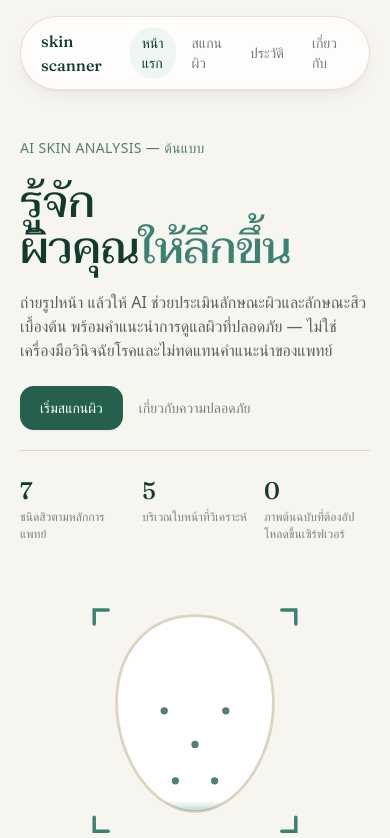
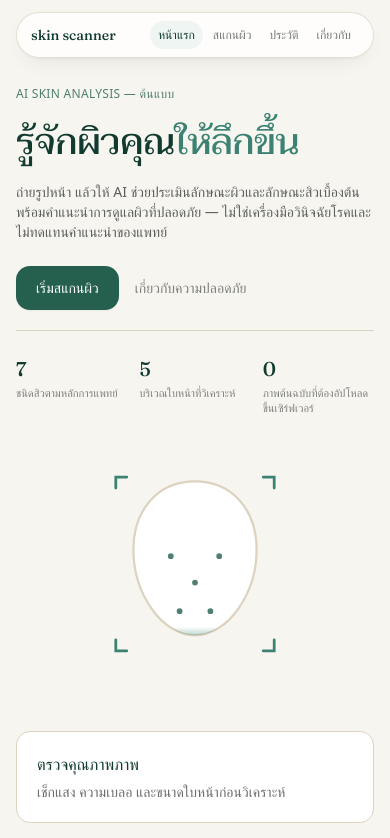
Before and after one commit to 77Henvi/AcneCare, a Next.js app: page / in a window 390 px wide. Shown: the top 838 px of the page. Built offline with nearby package versions, Linux system fonts and the light colour scheme; a web font is replaced by a local one.

Commit message:
portion update [F1lthy]
-- johndoe with the push

```diff
--- a/app/about/page.tsx
+++ b/app/about/page.tsx
@@ -1,6 +1,6 @@
 export default function AboutPage() {
   return (
-    <div className="prose-sm max-w-none space-y-5">
+    <div className="prose-sm mx-auto max-w-2xl space-y-5">
       <h1 className="font-display text-2xl text-teal-900">เกี่ยวกับระบบนี้</h1>
 
       <p className="text-sm text-ink/75">
--- a/app/history/page.tsx
+++ b/app/history/page.tsx
@@ -13,7 +13,7 @@ export default function HistoryPage() {
   }, []);
 
   return (
-    <div className="space-y-6">
+    <div className="mx-auto max-w-2xl space-y-6">
       <h1 className="font-display text-2xl text-teal-900">ประวัติการสแกน</h1>
 
       {scans.length === 0 ? (
@@ -21,15 +21,15 @@ export default function HistoryPage() {
           ยังไม่มีประวัติการสแกน — <Link href="/scan" className="text-teal-600 underline">เริ่มสแกนครั้งแรก</Link>
         </div>
       ) : (
-        <ul className="space-y-3">
+        <ul className="grid gap-3 sm:grid-cols-2">
           {scans.map((s) => {
             const findingLabel =
               s.result.acne.length === 0 ? "ไม่พบลักษณะสิว" : `พบ ${s.result.acne.length} ตำแหน่ง`;
             return (
-              <li key={s.id}>
+              <li key={s.id} className="h-full">
                 <Link
                   href={`/result/${s.id}`}
-                  className="flex items-center justify-between rounded-card border border-sand-300 bg-surface p-4 hover:border-teal-400 transition-colors"
+                  className="flex h-full items-center justify-between rounded-card border border-sand-300 bg-surface p-4 hover:border-teal-400 transition-colors"
                 >
                   <div>
                     <p className="text-sm font-medium text-ink">{SKIN_TYPE_LABEL_TH[s.result.skinType.label]}</p>
--- a/app/layout.tsx
+++ b/app/layout.tsx
@@ -12,7 +12,7 @@ export default function RootLayout({ children }: { children: React.ReactNode })
     <html lang="th">
       <body className="font-sans antialiased">
         <Nav />
-        <main className="mx-auto max-w-3xl px-5 py-10">{children}</main>
+        <main className="mx-auto w-full max-w-6xl px-4 py-8 sm:px-6 sm:py-10 lg:px-8">{children}</main>
       </body>
     </html>
   );
--- a/app/page.tsx
+++ b/app/page.tsx
@@ -24,28 +24,26 @@ const facts = [
 
 export default function LandingPage() {
   return (
-    <div className="space-y-16">
-      <section className="grid items-center gap-10 pt-6 lg:grid-cols-[1.15fr_0.85fr] lg:gap-16">
+    <div className="space-y-14 sm:space-y-16">
+      <section className="grid items-center gap-10 pt-2 sm:pt-4 lg:grid-cols-[1.15fr_0.85fr] lg:gap-14 xl:gap-20">
         <motion.div variants={container} initial="hidden" animate="show" className="space-y-5">
-          <motion.p variants={item} className="text-sm uppercase tracking-wide text-teal-600/80">
+          <motion.p variants={item} className="text-xs uppercase tracking-wide text-teal-600/80 sm:text-sm">
             AI Skin Analysis — ต้นแบบ
           </motion.p>
 
           <motion.h1
             variants={item}
-            className="font-display text-[2.75rem] leading-[1.05] text-teal-900 sm:text-6xl"
+            className="text-balance font-display text-4xl leading-[1.1] text-teal-900 sm:text-5xl lg:text-6xl"
           >
-            รู้จัก
-            <br />
-            ผิวคุณ<span className="text-teal-400">ให้ลึกขึ้น</span>
+            รู้จักผิวคุณ<span className="text-teal-400">ให้ลึกขึ้น</span>
           </motion.h1>
 
-          <motion.p variants={item} className="max-w-md text-ink/70">
+          <motion.p variants={item} className="max-w-md text-sm text-ink/70 sm:text-base">
             ถ่ายรูปหน้า แล้วให้ AI ช่วยประเมินลักษณะผิวและลักษณะสิวเบื้องต้น พร้อมคำแนะนำการดูแลผิวที่ปลอดภัย
             — ไม่ใช่เครื่องมือวินิจฉัยโรคและไม่ทดแทนคำแนะนำของแพทย์
           </motion.p>
 
-          <motion.div variants={item} className="flex items-center gap-4 pt-1">
+          <motion.div variants={item} className="flex flex-wrap items-center gap-x-4 gap-y-2 pt-1">
             <Link href="/scan" className="inline-block">
               <motion.span
                 whileHover={{ scale: 1.03 }}
@@ -60,12 +58,12 @@ export default function LandingPage() {
             </Link>
           </motion.div>
 
-          <motion.dl variants={item} className="grid grid-cols-3 gap-4 pt-6 border-t border-sand-300 max-w-md">
+          <motion.dl variants={item} className="grid max-w-md grid-cols-3 gap-3 border-t border-sand-300 pt-6 sm:gap-4">
             {facts.map((f) => (
               <div key={f.label}>
                 <dt className="sr-only">{f.label}</dt>
-                <dd className="font-display text-2xl text-teal-900">{f.value}</dd>
-                <dd className="mt-0.5 text-xs leading-snug text-ink/55">{f.label}</dd>
+                <dd className="font-display text-xl text-teal-900 sm:text-2xl">{f.value}</dd>
+                <dd className="mt-0.5 text-[11px] leading-snug text-ink/55 sm:text-xs">{f.label}</dd>
               </div>
             ))}
           </motion.dl>
@@ -75,6 +73,7 @@ export default function LandingPage() {
           initial={{ opacity: 0, scale: 0.92 }}
           animate={{ opacity: 1, scale: 1 }}
           transition={{ duration: 0.6, ease: [0.22, 1, 0.36, 1], delay: 0.15 }}
+          className="mx-auto w-full max-w-[220px] sm:max-w-[260px] lg:max-w-[280px]"
         >
           <HeroScanVisual />
         </motion.div>
@@ -85,7 +84,7 @@ export default function LandingPage() {
         initial="hidden"
         whileInView="show"
         viewport={{ once: true, margin: "-60px" }}
-        className="grid gap-4 sm:grid-cols-3"
+        className="grid gap-4 sm:grid-cols-2 lg:grid-cols-3"
       >
         {[
           { title: "ตรวจคุณภาพภาพ", body: "เช็กแสง ความเบลอ และขนาดใบหน้าก่อนวิเคราะห์" },
--- a/app/result/[id]/page.tsx
+++ b/app/result/[id]/page.tsx
@@ -28,7 +28,7 @@ export default function ResultPage({ params }: { params: { id: string } }) {
   }
 
   return (
-    <div className="space-y-6">
+    <div className="mx-auto max-w-xl space-y-6">
       <div>
         <h1 className="font-display text-2xl text-teal-900">ผลการวิเคราะห์ผิว</h1>
         <p className="mt-1 text-xs text-ink/45">
@@ -36,7 +36,7 @@ export default function ResultPage({ params }: { params: { id: string } }) {
         </p>
       </div>
       <ResultCard scan={scan} />
-      <div className="flex gap-3">
+      <div className="flex flex-wrap gap-3">
         <Link
           href="/scan"
           className="rounded-card bg-teal-600 px-4 py-2.5 text-sm font-medium text-white hover:bg-teal-900 transition-colors"
--- a/app/scan/page.tsx
+++ b/app/scan/page.tsx
@@ -58,7 +58,7 @@ export default function ScanPage() {
   }
 
   return (
-    <div className="space-y-6">
+    <div className="mx-auto max-w-xl space-y-6">
       <div>
         <h1 className="font-display text-2xl text-teal-900">สแกนผิว</h1>
         <p className="mt-1 text-sm text-ink/65">
--- a/components/Nav.tsx
+++ b/components/Nav.tsx
@@ -15,16 +15,16 @@ export default function Nav() {
   const pathname = usePathname();
 
   return (
-    <header className="sticky top-4 z-20 mx-auto flex max-w-3xl justify-center px-5">
-      <div className="flex w-full items-center justify-between gap-4 rounded-full border border-sand-300/70 bg-surface/80 px-5 py-2.5 shadow-[0_1px_2px_rgba(27,33,30,0.04),0_8px_24px_-12px_rgba(27,33,30,0.15)] backdrop-blur-md">
-        <Link href="/" className="font-display text-base text-teal-900">
+    <header className="sticky top-3 z-20 mx-auto flex max-w-4xl justify-center px-4 sm:top-4 sm:px-6 lg:px-8">
+      <div className="flex w-full items-center justify-between gap-2 rounded-full border border-sand-300/70 bg-surface/80 px-3.5 py-2 shadow-[0_1px_2px_rgba(27,33,30,0.04),0_8px_24px_-12px_rgba(27,33,30,0.15)] backdrop-blur-md sm:gap-4 sm:px-5 sm:py-2.5">
+        <Link href="/" className="font-display text-sm text-teal-900 sm:text-base">
           skin scanner
         </Link>
-        <nav className="flex items-center gap-1 text-sm">
+        <nav className="flex items-center gap-0.5 overflow-x-auto text-xs sm:gap-1 sm:text-sm">
           {links.map((l) => {
             const active = pathname === l.href;
             return (
-              <Link key={l.href} href={l.href} className="relative px-3 py-1.5">
+              <Link key={l.href} href={l.href} className="relative px-2 py-1.5 sm:px-3">
                 {active && (
                   <motion.span
                     layoutId="nav-pill"
```
